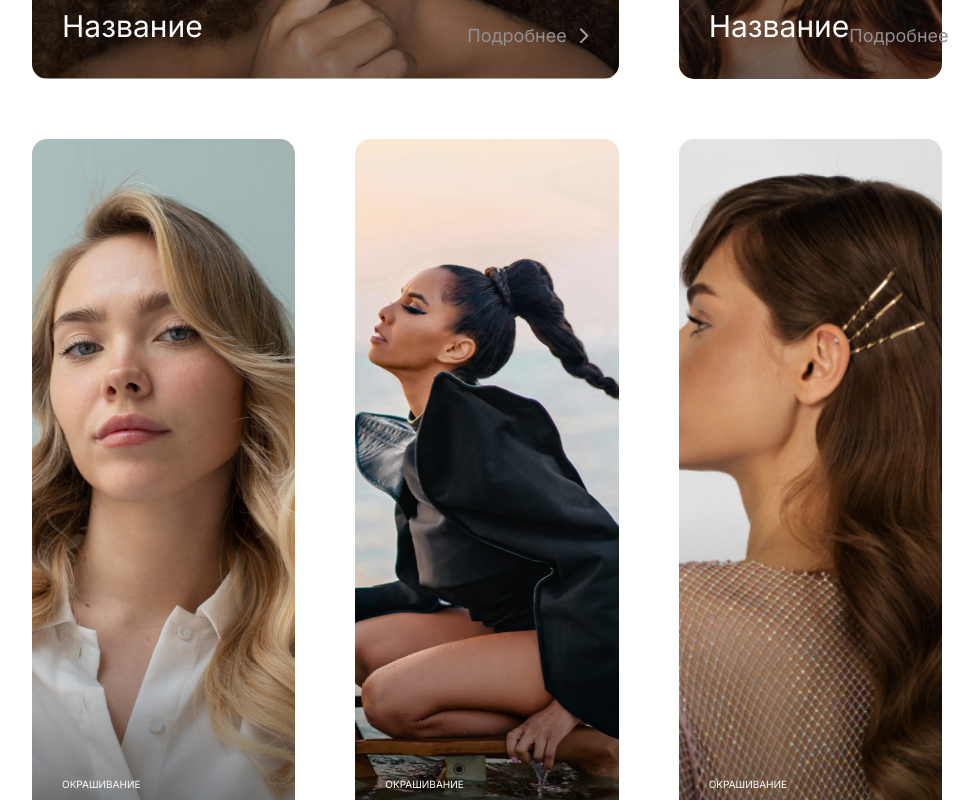
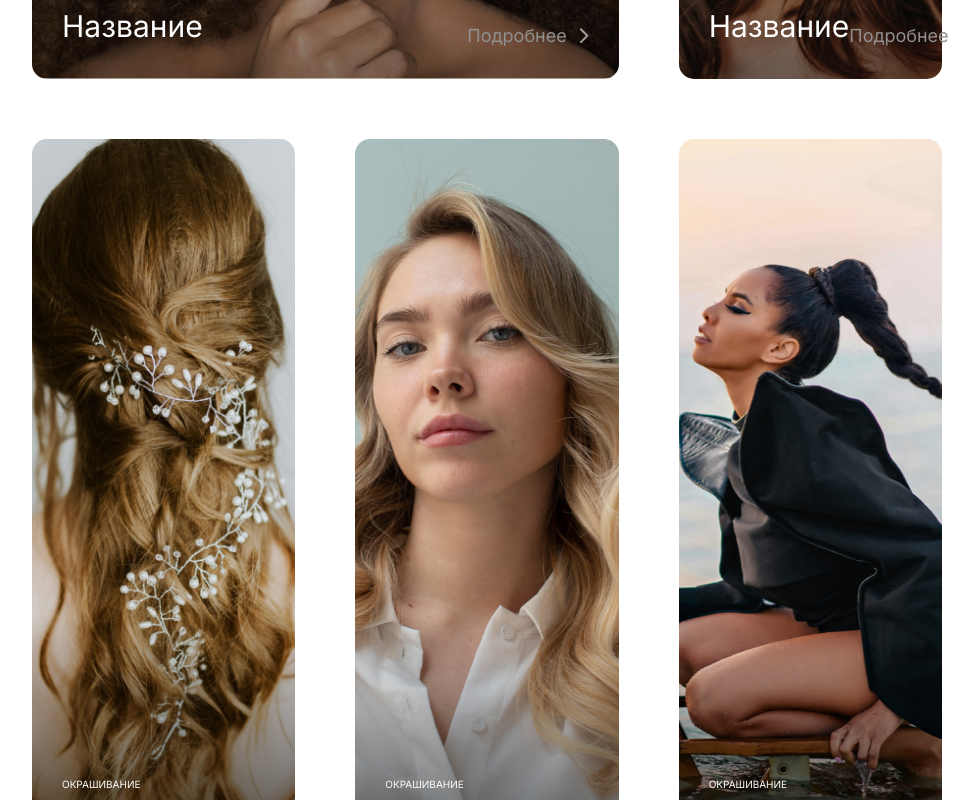
Before and after one commit to ShadowSoul86/visitka, a Next.js app: page / in a window 1280 px wide. Shown: the part 2420-3220 px from the top of the page, without its empty margins (153-1132 px from the left). Built offline with nearby package versions, Linux system fonts and the light colour scheme.

Commit message:
third photo

```diff
--- a/components/Portfolio/Portfolio.tsx
+++ b/components/Portfolio/Portfolio.tsx
@@ -32,6 +32,18 @@ const data = [
   },
   {
     image: secondImg,
+    title: "Шатуш для перемен2",
+    descr:
+      "Элегантный шатуш с идеальными переходами, который подчеркивает индивидуальность клиента.",
+    list: [
+      {
+        title: "Цель",
+        text: "Создать стильный и утонченный образ с использованием техники шатуш.",
+      },
+    ],
+  },
+  {
+    image: thirdImg,
     title: "Шатуш для перемен2",
     descr:
       "Элегантный шатуш с идеальными переходами, который подчеркивает индивидуальность клиента.",
```
